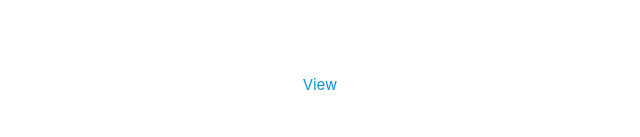
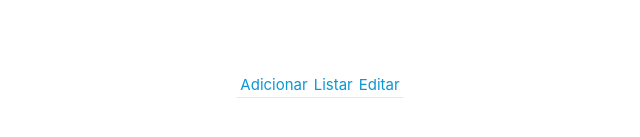
Before and after one commit to denilsonc/Projeto_TCC, a Vue app in the folder frontend/: page /users in a window 1280 px wide. Before the commit this address had no page. Shown: the part 315-452 px from the top of the page, without its empty margins (320-960 px from the left). Built offline with nearby package versions, Linux system fonts and the light colour scheme.

Commit message:
Restruturação da página base de usuários.

```diff
--- a/frontend/src/views/Users.vue
+++ b/frontend/src/views/Users.vue
@@ -1,8 +1,20 @@
-<script lang="ts" setup>
-import { RouterLink, RouterView } from 'vue-router';
+<script lang="ts">
+export default {
+    name: 'UsersView',
+    data() {
+        return {
+
+        };
+    },
+};
 </script>
 <template>
-
-    <RouterLink to="/users/view">View</RouterLink>
-    <RouterView/>
+    <nav>
+        <router-link to="/users/create">Adicionar</router-link>
+        <router-link to="/users/list">Listar</router-link>
+        <router-link to="/users/update">Editar</router-link>
+    </nav>
+    <br>
+    <hr>
+    <router-view />
 </template>
```
